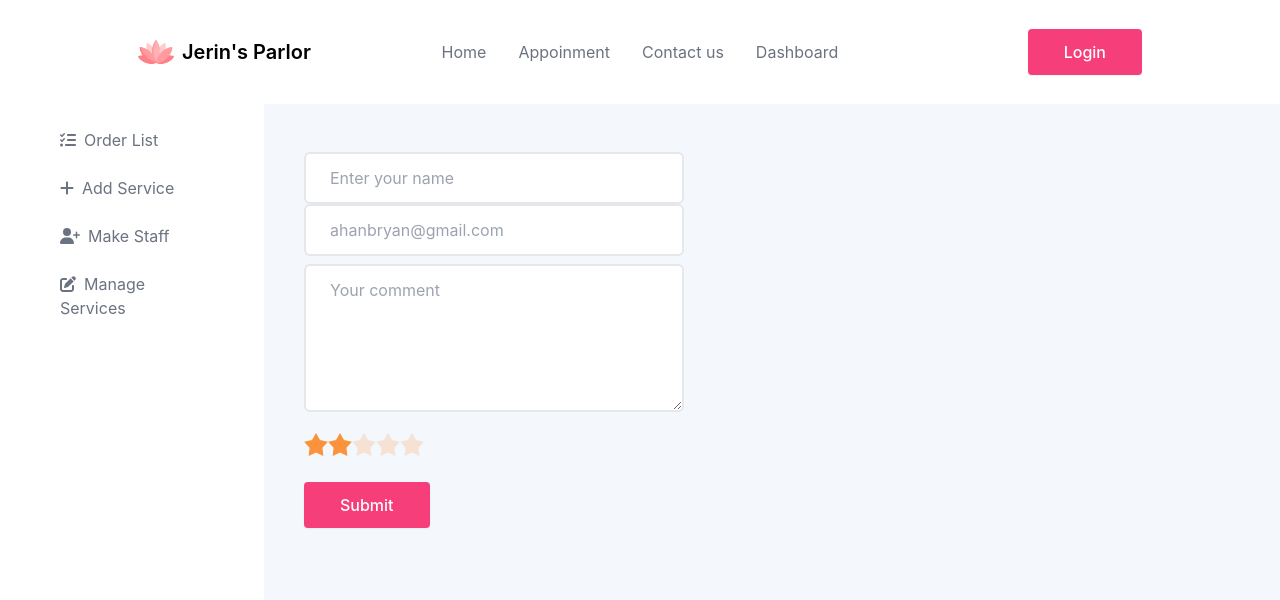
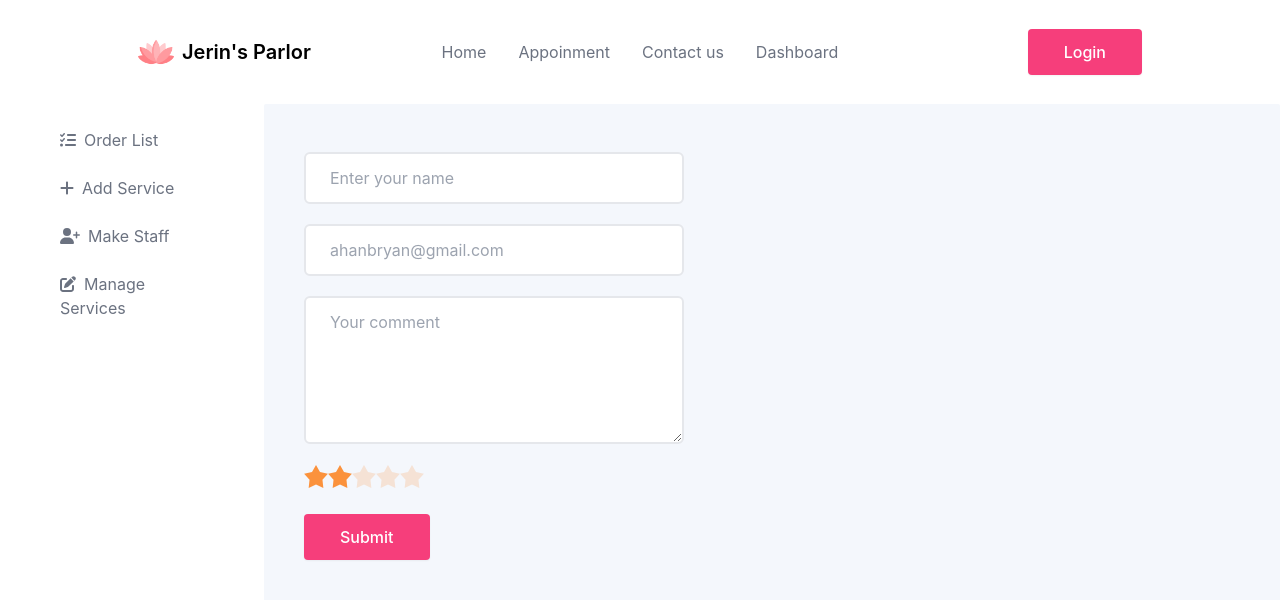
Before and after one commit to Saiket-Das/jerin-parlor, a React (Create React App) app in the folder frontend/: page /dashboard/review in a window 1280 px wide. Shown: the top 600 px of the page. Built offline with nearby package versions, Linux system fonts and the light colour scheme.

Commit message:
Frontend - Styles updated in Review component

```diff
--- a/frontend/src/app/pages/dashboard/customer/Review.tsx
+++ b/frontend/src/app/pages/dashboard/customer/Review.tsx
@@ -5,15 +5,22 @@ import Textarea from "../../../components/shared/AppTextarea";
 const Review = () => {
   return (
     <div>
+      <div className="mb-5">
         <Input type="text" name="Tname" placeholder="Enter your name" />
+      </div>
+
+      <div className="mb-5">
         <Input
           type="text"
           name="email"
           placeholder="ahanbryan@gmail.com"
           readOnly={true}
         />
+      </div>
 
+      <div className="mb-5">
         <Textarea name="comment" placeholder="Your comment" />
+      </div>
 
       <div className="mb-5">
         <div className="rating">
```
Lines whose indentation alone changed are shown as unchanged.
